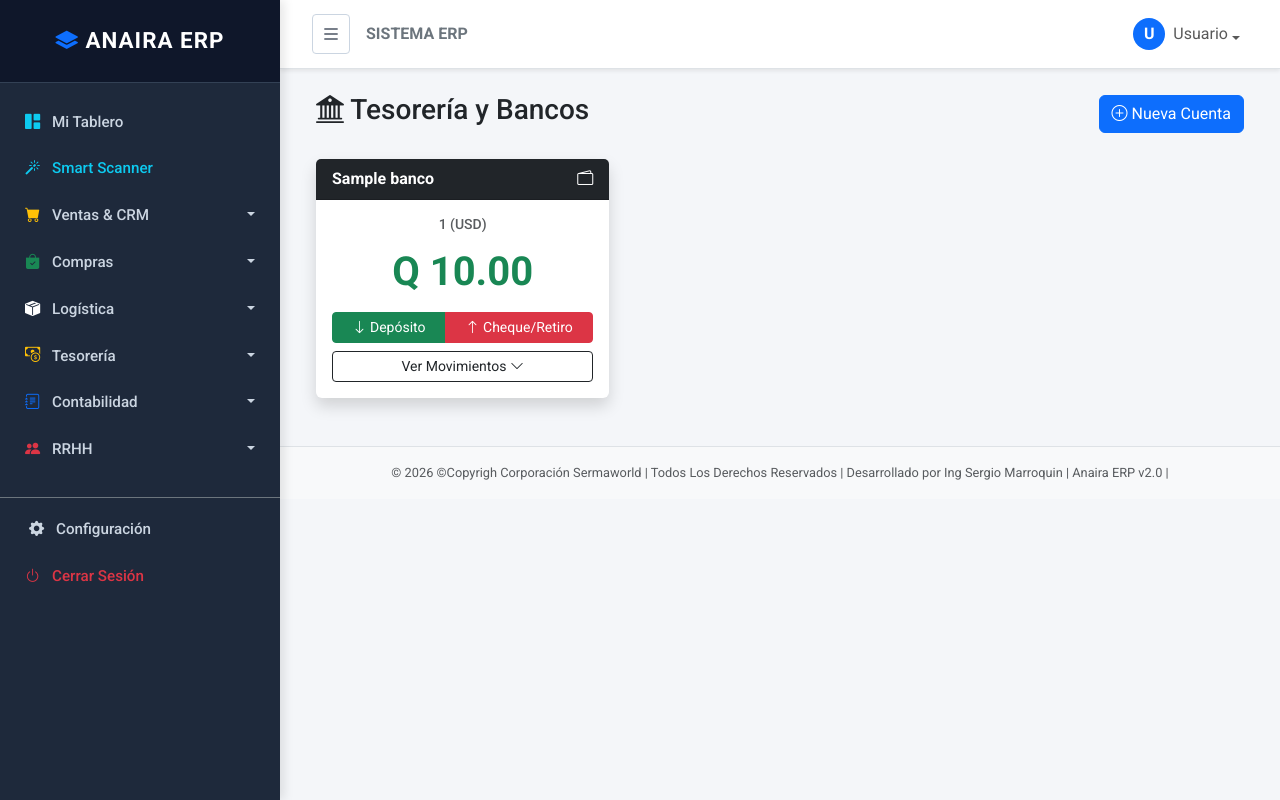
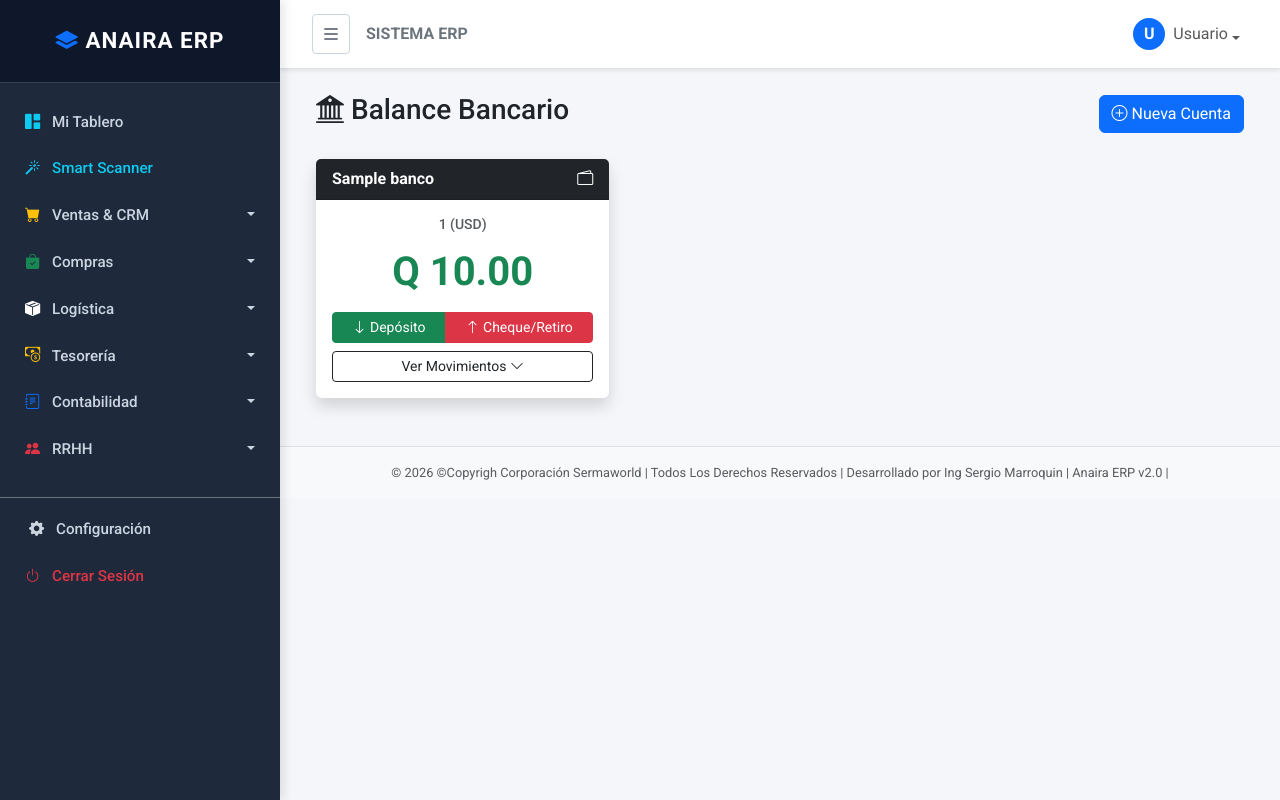
Before and after one commit to SergioReyes42/anaira-erp, a Django app: template templates/core/bank_list.html in a window 1280 px wide. Run offline with Django 4.2, Linux system fonts and the light colour scheme; the template is opened without the code that fills it: most values are stand-ins (such as "Sample title", 1, 10 or a date in 2020); parts of the project's set-up code (start-up, migrations or seed data) failed here and were passed over.

Commit message:
transaction_for0m

```diff
--- a/templates/core/bank_list.html
+++ b/templates/core/bank_list.html
@@ -4,7 +4,7 @@
 <div class="container-fluid">
 
     <div class="d-flex justify-content-between align-items-center mb-4">
-        <h3 class="text-dark"><i class="bi bi-bank2"></i> Tesorería y Bancos</h3>
+        <h3 class="text-dark"><i class="bi bi-bank2"></i> Balance Bancario</h3>
         <a href="{% url 'bank_create' %}" class="btn btn-primary">
             <i class="bi bi-plus-circle"></i> Nueva Cuenta
         </a>
```
